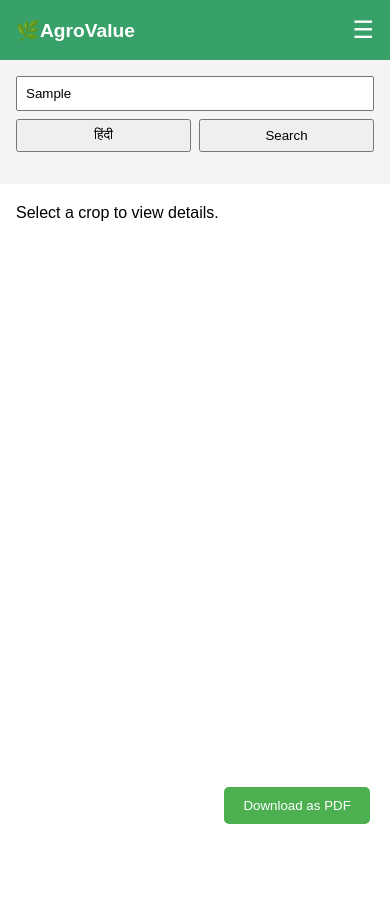
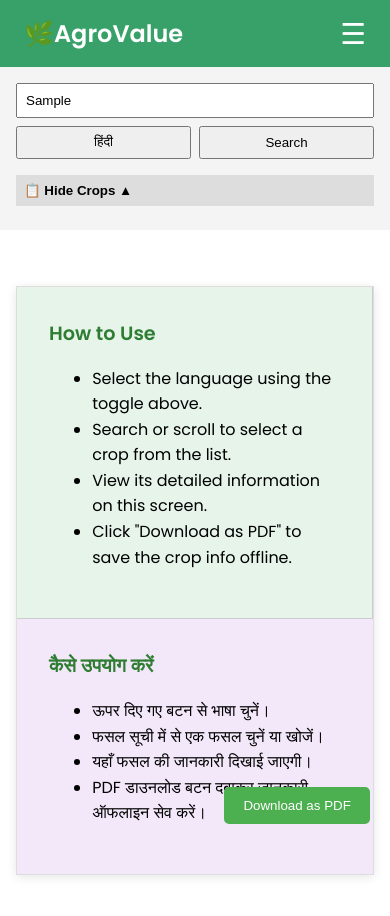
Before and after one commit to Pranjal-86300/LearnAgriculture, a plain HTML site: page index.html in a window 390 px wide. Both pictures are taken after typing "Sample" into the empty fields and a click on the button "Search". Before the commit the page ends 844 px from the top, so only its background shows below. Drawn offline with Linux system fonts and the light colour scheme.

Commit message:
Fielding set hai
Tel khatam hai

```diff
--- a/css/style.css
+++ b/css/style.css
@@ -1,3 +1,4 @@
+/* RESET */
 * {
   box-sizing: border-box;
   margin: 0;
@@ -5,34 +6,57 @@
 }
 
 body {
-  font-family: Arial, sans-serif;
+  font-family: 'Poppins', sans-serif;
   min-height: 100vh;
   display: flex;
   flex-direction: column;
 }
 
+/* HEADER */
 header {
-  background:  #38a169 ;
+  background: #38a169;
   color: white;
-  padding: 1rem;
+  padding: 1rem 1.5rem;
   display: flex;
   justify-content: space-between;
   align-items: center;
+  position: relative;
+  z-index: 1001;
 }
 
 .logo {
-  font-weight: bold;
-  font-size: 1.2rem;
+  font-weight: 600;
+  font-size: 1.5rem;
+  display: flex;
+  align-items: center;
 }
 
 nav {
   display: flex;
-  gap: 1rem;
+  gap: 2rem;
 }
 
 nav a {
   color: white;
   text-decoration: none;
+  font-size: 1rem;
+  font-weight: 500;
+  position: relative;
+}
+
+nav a::after {
+  content: "";
+  position: absolute;
+  bottom: -4px;
+  left: 0;
+  width: 0%;
+  height: 2px;
+  background: white;
+  transition: width 0.3s ease;
+}
+
+nav a:hover::after {
+  width: 100%;
 }
 
 #hamburger {
@@ -40,10 +64,11 @@ nav a {
   background: none;
   border: none;
   color: white;
-  font-size: 1.5rem;
+  font-size: 1.8rem;
+  cursor: pointer;
 }
 
-/* Main layout */
+/* LAYOUT */
 .main-layout {
   display: flex;
   flex: 1;
@@ -79,6 +104,17 @@ aside#sidebar {
   margin-right: 0;
 }
 
+#toggle-crops {
+  width: 100%;
+  padding: 0.5rem;
+  margin-bottom: 0.5rem;
+  background: #ddd;
+  border: none;
+  cursor: pointer;
+  font-weight: bold;
+  text-align: left;
+}
+
 #crop-list {
   list-style: none;
   padding: 0;
@@ -111,37 +147,8 @@ main#content {
   border-radius: 5px;
 }
 
-/* Responsive */
-@media (max-width: 768px) {
-  nav {
-    display: none;
-    flex-direction: column;
-    background: #4CAF50;
-    position: absolute;
-    top: 60px;
-    right: 0;
-    width: 200px;
-  }
-
-  nav.open {
-    display: flex;
-  }
-
-  #hamburger {
-    display: block;
-  }
-
-  .main-layout {
-    flex-direction: column;
-  }
-
-  aside#sidebar {
-    width: 100%;
-    height: auto;
-  }
-}
+/* CROP DETAILS */
 #crop-details {
-
   max-width: 800px;
   margin: auto;
   line-height: 1.6;
@@ -166,3 +173,120 @@ main#content {
 #crop-details p {
   margin-bottom: 0.5rem;
 }
+
+#crop-details.placeholder {
+  text-align: left;
+  display: block;
+  margin-top: 40px;
+}
+
+/* INSTRUCTION CARD */
+.instruction-card {
+  display: grid;
+  grid-template-columns: 1fr 1fr;
+  border-radius: 12px;
+  overflow: hidden;
+  margin: 2rem auto;
+  background: white;
+  box-shadow: 0 2px 10px rgba(0, 0, 0, 0.1);
+  max-width: 900px;
+  border: 1px solid #ddd;
+}
+
+.instruction-card .half {
+  padding: 2rem;
+}
+
+.instruction-card .half.left {
+  background: #e6f4ea;
+  border-right: 1px solid #ccc;
+}
+
+.instruction-card .half.right {
+  background: #f3e8f9;
+}
+
+.instruction-card h3 {
+  margin-bottom: 1rem;
+  font-size: 1.2rem;
+  color: #2e7d32;
+}
+
+.instruction-card ul {
+  padding-left: 1.2rem;
+  line-height: 1.6;
+}
+
+/* MOBILE RESPONSIVE */
+@media (max-width: 768px) {
+  nav {
+    display: none;
+    flex-direction: column;
+    background: #38a169;
+    position: absolute;
+    top: 100%;
+    left: 0;
+    width: 100%;
+    padding: 1rem;
+    z-index: 1000;
+  }
+
+  nav.open {
+    display: flex;
+  }
+
+  nav a {
+    padding: 0.8rem 0;
+    border-bottom: 1px solid rgba(255, 255, 255, 0.2);
+    text-align: left;
+  }
+
+  #hamburger {
+    display: block;
+  }
+
+  .main-layout {
+    flex-direction: column;
+  }
+
+  aside#sidebar {
+    width: 100%;
+    height: auto;
+  }
+
+  .instruction-card {
+    grid-template-columns: 1fr;
+    border-radius: 0;
+  }
+
+  .instruction-card .half {
+    border-right: none;
+    border-bottom: 1px solid #ccc;
+  }
+
+  .instruction-card .half.right {
+    border-bottom: none;
+  }
+
+  #toggle-crops {
+    display: block;
+  }
+
+  #crop-list {
+    display: none;
+  }
+
+  #crop-list.open {
+    display: block;
+  }
+}
+
+@media (min-width: 769px) {
+  #toggle-crops {
+    display: none;
+  }
+
+  #crop-list {
+    display: block !important;
+  }
+}
--- a/index.html
+++ b/index.html
@@ -6,15 +6,18 @@
   <title>Learn Agriculture</title>
   <link rel="stylesheet" href="css/style.css" />
     <link href="https://fonts.googleapis.com/css2?family=Quicksand:wght@500;700&display=swap" rel="stylesheet">
+    <link href="https://fonts.googleapis.com/css2?family=Poppins:wght@400;600&display=swap" rel="stylesheet">
+
 </head>
 <body>
   <header>
     <div class="logo">🌿AgroValue</div>
     <nav id="navbar">
-      <a href="#">HOME</a>
+      <a href="https://shaikmohammed-maaz.github.io/agroValue/">HOME</a>
       <a href="#">PRICE</a>
-      <a href="#">LEARN</a>
-      <a href="#">CHATBOT</a>
+      <a href="https://shaikmohammed-maaz.github.io/agroValue/learn.html">LEARN</a>
+      <a href="https://shaikmohammed-maaz.github.io/agroValue/chatbot.html">CHATBOT</a>
+      <a href="https://shaikmohammed-maaz.github.io/agroValue/contact.html">CONTACT</a>
     </nav>
     <button id="hamburger">&#9776;</button>
   </header>
@@ -26,11 +29,18 @@
         <button id="language-toggle">हिंदी</button>
         <button id="search-button">Search</button>
       </div>
-      <ul id="crop-list"></ul>
+      <div class="crop-toggle">
+  <button id="toggle-crops">📋 Show Crops ▼</button>
+  <ul id="crop-list" class="closed"></ul>
+</div>
+
     </aside>
 
     <main id="content">
-      <div id="crop-details">Select a crop to view details.</div>
+      <div id="crop-details" class="placeholder">
+  <!-- Content will be dynamically inserted -->
+      </div>
+
     </main>
   </div>
 
--- a/js/script.js
+++ b/js/script.js
@@ -35,7 +35,35 @@ function renderCropList(data) {
 
 function showCropDetails(crop) {
   const details = document.getElementById('crop-details');
+  details.classList.remove('placeholder');
   details.innerHTML = '';
+
+  if (!crop) {
+    details.classList.add('placeholder');
+    details.innerHTML = `
+      <div class="instruction-card">
+        <div class="half left">
+          <h3>How to Use</h3>
+          <ul>
+            <li>Select the language using the toggle above.</li>
+            <li>Search or scroll to select a crop from the list.</li>
+            <li>View its detailed information on this screen.</li>
+            <li>Click "Download as PDF" to save the crop info offline.</li>
+          </ul>
+        </div>
+        <div class="half right">
+          <h3>कैसे उपयोग करें</h3>
+          <ul>
+            <li>ऊपर दिए गए बटन से भाषा चुनें।</li>
+            <li>फसल सूची में से एक फसल चुनें या खोजें।</li>
+            <li>यहाँ फसल की जानकारी दिखाई जाएगी।</li>
+            <li>PDF डाउनलोड बटन दबाकर जानकारी ऑफलाइन सेव करें।</li>
+          </ul>
+        </div>
+      </div>
+    `;
+    return;
+  }
 
   const title = document.createElement('h1');
   title.style.color = '#2e7d32';
@@ -103,14 +131,38 @@ function downloadPDF() {
   html2pdf().from(element).set(opt).save();
 }
 
+// Dropdown crop toggle (mobile)
+document.getElementById('toggle-crops').addEventListener('click', () => {
+  const cropList = document.getElementById('crop-list');
+  const btn = document.getElementById('toggle-crops');
+  cropList.classList.toggle('open');
+  btn.textContent = cropList.classList.contains('open') ? '📋 Hide Crops ▲' : '📋 Show Crops ▼';
+});
 
-// Event listeners
-document.getElementById('search-input').addEventListener('input', filterCrops);
+// Search input
+document.getElementById('search-input').addEventListener('input', () => {
+  filterCrops();
+  const cropList = document.getElementById('crop-list');
+  const toggleBtn = document.getElementById('toggle-crops');
+  if (window.innerWidth <= 768 && !cropList.classList.contains('open')) {
+    cropList.classList.add('open');
+    toggleBtn.textContent = '📋 Hide Crops ▲';
+  }
+});
+
 document.getElementById('language-toggle').addEventListener('click', toggleLanguage);
 document.getElementById('search-button').addEventListener('click', filterCrops);
 document.getElementById('download-pdf').addEventListener('click', downloadPDF);
+
 document.getElementById('hamburger').addEventListener('click', () => {
-  document.getElementById('navbar').classList.toggle('open');
+  const navbar = document.getElementById('navbar');
+  const layout = document.querySelector('.main-layout');
+  navbar.classList.toggle('open');
+
+  if (window.innerWidth <= 768) {
+    layout.classList.toggle('nav-open');
+  }
 });
 
 loadCrops();
+showCropDetails(null);
```
